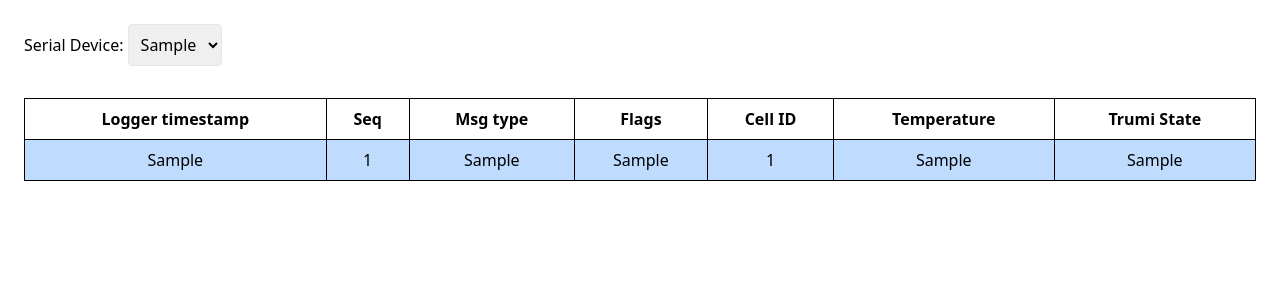
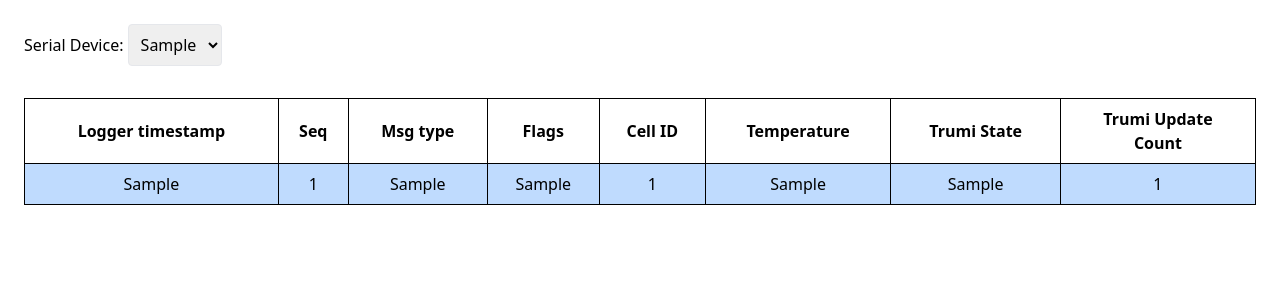
Before and after one commit to jimmythemonk/ALIR_TESTS, a Django app: page / in a window 1280 px wide. Shown: the top 300 px of the page. Run offline with Django 4.2, Linux system fonts and the light colour scheme; tables that the repository leaves empty hold one stand-in row (values such as "Sample post"); parts of the project's set-up code (start-up, migrations or seed data) failed here and were passed over; some libraries are stand-ins or nearby versions.

Commit message:
Add back in column

```diff
--- a/hermes/n5_lgr_backend/templates/n5_lgr_backend/backend.html
+++ b/hermes/n5_lgr_backend/templates/n5_lgr_backend/backend.html
@@ -63,7 +63,7 @@
                     <th>Cell ID</th>
                     <th>Temperature</th>
                     <th>Trumi State</th>
-                    {% comment %} <th>Trumi Update<br>Count</th>                 {% endcomment %}
+                    <th>Trumi Update<br>Count</th>
                     {% comment %} <th>Trumi State<br>Timestamp</th>                 {% endcomment %}
                 </tr>
                 {% for data in message_data %}
@@ -79,7 +79,7 @@
                         <td> {{ data.cell_id}} </td>
                         <td> {{ data.actual_temp}} </td>
                         <td> {{ data.trumi_st}} </td>
-                        {% comment %} <td> {{ data.trumi_st_upd_count}} </td>                 {% endcomment %}
+                        <td> {{ data.trumi_st_upd_count}} </td>
                     </tr>
                     <tr class="more-info bg-yellow-200">
                         <td colspan="9" style="text-align: left;">
```
